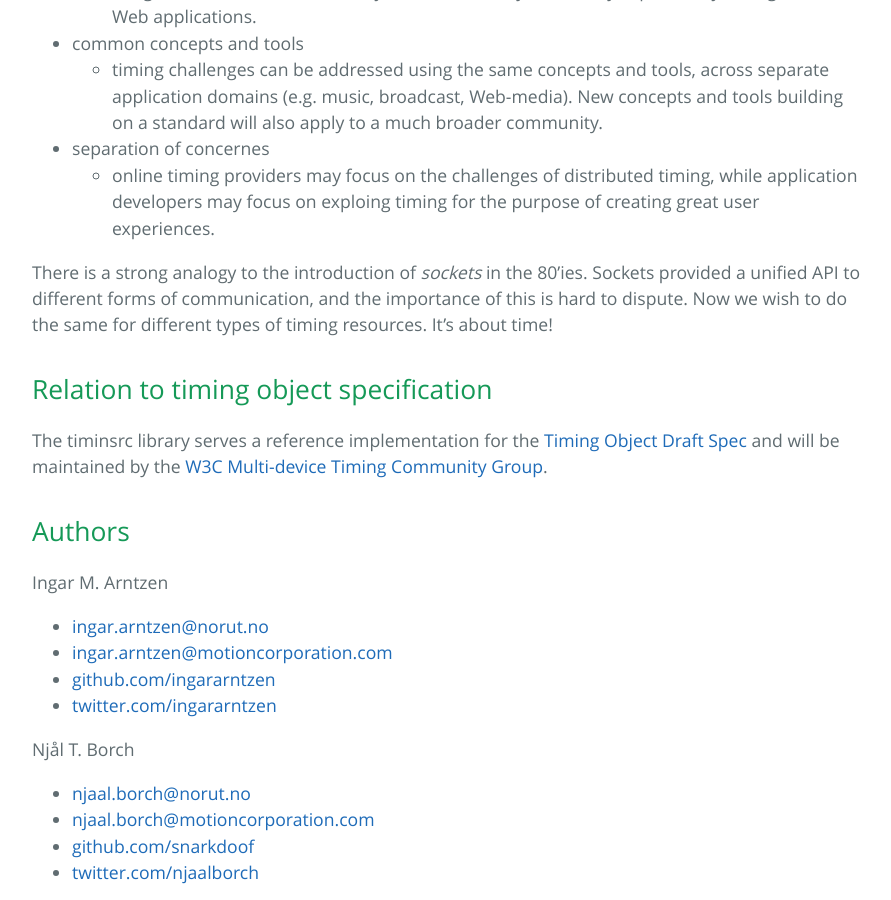
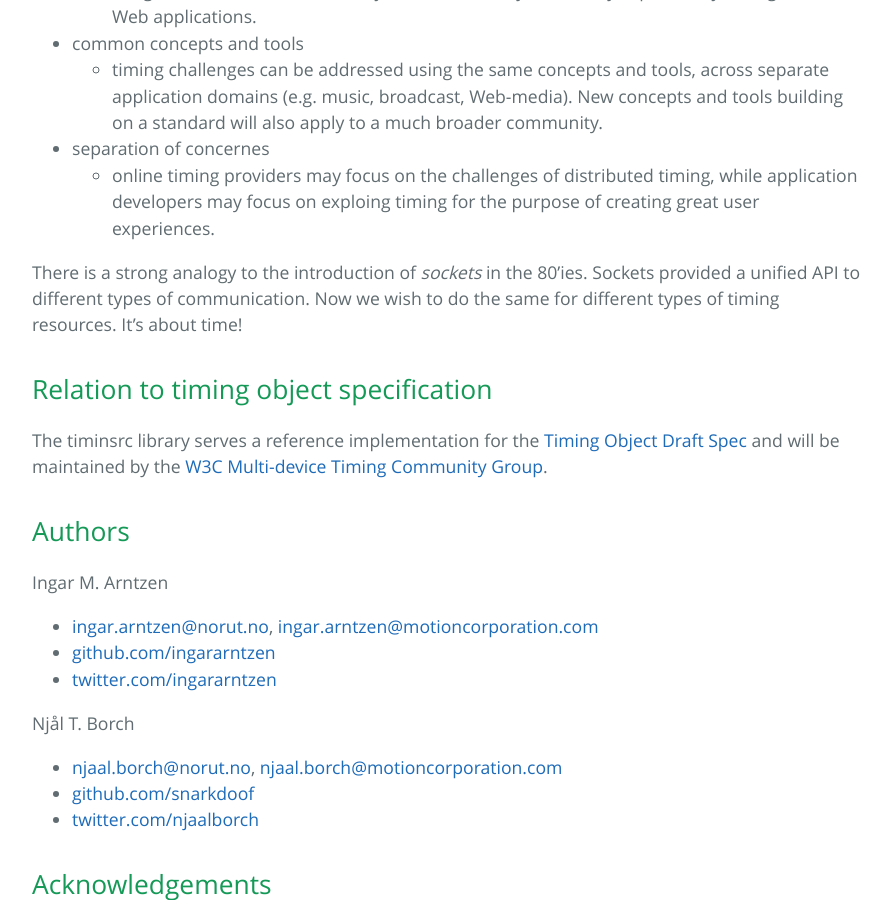
Before and after one commit to webtiming/timingsrc, a Jekyll site: the page built from index.md, in a window 1280 px wide and 900 px high, scrolled down 1083 px. Shown: the whole window, without its empty margins (192-1083 px from the left). Built offline with Jekyll 4.4.1, drawn with Linux system fonts in a browser that asks for light colours; Markdown is read by kramdown in place of the engine named in the settings.

Commit message:
emails on one line

```diff
--- a/index.md
+++ b/index.md
@@ -29,7 +29,7 @@ The [W3C Multi-device Timing Community Group](https://www.w3.org/community/webti
 - separation of concernes
 	- online timing providers may focus on the challenges of distributed timing, while application developers may focus on exploing timing for the purpose of creating great user experiences.
 
-There is a strong analogy to the introduction of *sockets* in the 80'ies. Sockets provided a unified API to different forms of communication, and the importance of this is hard to dispute. Now we wish to do the same for different types of timing resources. It's about time!
+There is a strong analogy to the introduction of *sockets* in the 80'ies. Sockets provided a unified API to different types of communication. Now we wish to do the same for different types of timing resources. It's about time!
 
 
 ## Relation to timing object specification
@@ -40,15 +40,13 @@ The timinsrc library serves a reference implementation for the [Timing Object Dr
 
 Ingar M. Arntzen
 
-- [ingar.arntzen@norut.no](mailto://ingar.arntzen@norut.no)
-- [ingar.arntzen@motioncorporation.com](mailto://ingar.arntzen@motioncorporation.com)
+- [ingar.arntzen@norut.no](mailto://ingar.arntzen@norut.no), [ingar.arntzen@motioncorporation.com](mailto://ingar.arntzen@motioncorporation.com)
 - [github.com/ingararntzen](https://github.com/ingararntzen)
 - [twitter.com/ingararntzen](https://twitter.com/ingararntzen)
 
 Njål T. Borch
 
-- [njaal.borch@norut.no](mailto://njaal.borch@norut.no)
-- [njaal.borch@motioncorporation.com](mailto://njaal.borch@motioncorporation.com)
+- [njaal.borch@norut.no](mailto://njaal.borch@norut.no), [njaal.borch@motioncorporation.com](mailto://njaal.borch@motioncorporation.com)
 - [github.com/snarkdoof](https://github.com/snarkdoof)
 - [twitter.com/njaalborch](https://twitter.com/njaalborch)
 
```
